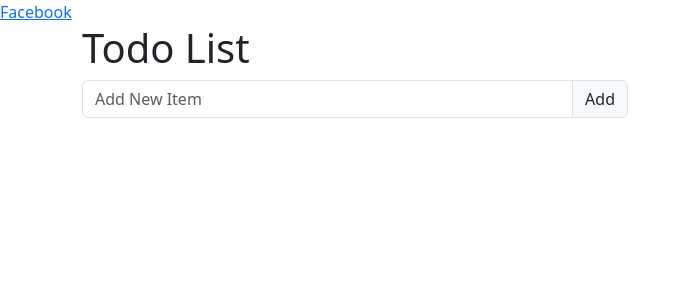
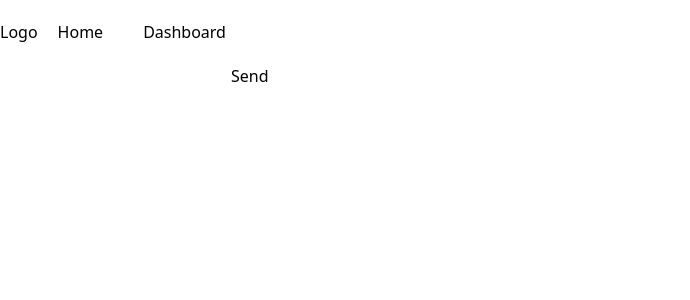
Before and after one commit to dipujscoder/react-test, a React (Create React App) app: page / in a window 1280 px wide. Shown: the top 300 px of the page, without its empty margins (0-690 px from the left). Built offline with nearby package versions, Linux system fonts and the light colour scheme.

Commit message:
fix: router active

```diff
--- a/package.json
+++ b/package.json
@@ -7,7 +7,6 @@
     "@testing-library/jest-dom": "^5.17.0",
     "@testing-library/react": "^13.4.0",
     "@testing-library/user-event": "^13.5.0",
-    "bootstrap": "^5.3.3",
     "classnames": "^2.5.1",
     "prop-types": "^15.8.1",
     "react": "^18.3.1",
@@ -39,5 +38,8 @@
       "last 1 firefox version",
       "last 1 safari version"
     ]
+  },
+  "devDependencies": {
+    "tailwindcss": "^3.4.4"
   }
 }
--- a/src/App.js
+++ b/src/App.js
@@ -1,19 +1,8 @@
-import Link from "./components/Link";
-import Todos from "./components/Todos";
+import { RouterProvider } from "react-router-dom";
+import router from "./router";
 
 function App() {
-  return (
-    <div className="App">
-      <Link to="www.facebook.com">Facebook</Link>
-      <div className="container">
-        <div className="row">
-          <div className="col-md-6">
-            <Todos />
-          </div>
-        </div>
-      </div>
-    </div>
-  );
+  return <RouterProvider router={router} />;
 }
 
 export default App;
--- /dev/null
+++ b/src/components/Header/header.css
@@ -0,0 +1,4 @@
+/* Header  */
+.navbar {
+
+}
--- /dev/null
+++ b/src/components/Header/index.js
@@ -0,0 +1,38 @@
+import React from "react";
+import { NavLink } from "react-router-dom";
+
+import "./header.css";
+
+export default function Header() {
+  return (
+    <nav className="navbar py-5">
+      <div className="container mx-auto bg-dark">
+        <div className="flex">
+          <div className="logo">Logo</div>
+          <ul className="flex">
+            <li className="mx-5">
+              <NavLink
+                to="/"
+                className={({ isActive, isPending }) =>
+                  isPending ? "pending" : isActive ? "active" : ""
+                }
+              >
+                Home
+              </NavLink>
+            </li>
+            <li className="mx-5">
+              <NavLink
+                to="/dashboard"
+                className={({ isActive, isPending }) =>
+                  isPending ? "pending" : isActive ? "active" : ""
+                }
+              >
+                Dashboard
+              </NavLink>
+            </li>
+          </ul>
+        </div>
+      </div>
+    </nav>
+  );
+}
--- /dev/null
+++ b/src/components/Layouts/index.js
@@ -0,0 +1,14 @@
+import React from "react";
+import Header from "../Header";
+import { Outlet } from "react-router-dom";
+
+export default function Layout({ children }) {
+  return (
+    <div>
+      <Header expand="md" container={true} />
+
+      {children}
+      <Outlet />
+    </div>
+  );
+}
--- a/src/index.css
+++ b/src/index.css
@@ -1,13 +1,3 @@
-body {
-  margin: 0;
-  font-family: -apple-system, BlinkMacSystemFont, 'Segoe UI', 'Roboto', 'Oxygen',
-    'Ubuntu', 'Cantarell', 'Fira Sans', 'Droid Sans', 'Helvetica Neue',
-    sans-serif;
-  -webkit-font-smoothing: antialiased;
-  -moz-osx-font-smoothing: grayscale;
-}
-
-code {
-  font-family: source-code-pro, Menlo, Monaco, Consolas, 'Courier New',
-    monospace;
-}
+@tailwind base;
+@tailwind components;
+@tailwind utilities;
--- a/src/index.js
+++ b/src/index.js
@@ -1,9 +1,9 @@
 import React from "react";
 import ReactDOM from "react-dom/client";
-import "bootstrap/dist/css/bootstrap.css";
 import App from "./App";
 import reportWebVitals from "./reportWebVitals";
 import "@mdi/font/css/materialdesignicons.min.css";
+import "./index.css";
 
 const root = ReactDOM.createRoot(document.getElementById("root"));
 root.render(
--- /dev/null
+++ b/src/pages/dashboard/index.js
@@ -0,0 +1,14 @@
+import React from "react";
+
+export default function Dashboard() {
+  return (
+    <div>
+      <p>
+        Lorem ipsum dolor, sit amet consectetur adipisicing elit. Impedit
+        eligendi ullam, quam voluptas rem quaerat ut. Ut, vitae tenetur. Sunt
+        fugiat neque molestias eligendi molestiae, esse animi alias labore
+        error.
+      </p>
+    </div>
+  );
+}
--- /dev/null
+++ b/src/pages/error-page.js
@@ -0,0 +1,15 @@
+import React from "react";
+import { useRouteError } from "react-router-dom";
+
+export default function ErrorPage() {
+  const error = useRouteError();
+  return (
+    <div id="error-page">
+      <h1>Oops!</h1>
+      <p>Sorry, an unexpected error has occurred.</p>
+      <p>
+        <i>{error.statusText || error.message}</i>
+      </p>
+    </div>
+  );
+}
--- /dev/null
+++ b/src/pages/home/index.js
@@ -0,0 +1,13 @@
+import React from "react";
+import Layout from "../../components/Layouts";
+
+export default function Home() {
+  return (
+    <Layout>
+      <form action="dashboard">
+        <input type="text" />
+        <button type="button">Send</button>
+      </form>
+    </Layout>
+  );
+}
--- /dev/null
+++ b/src/router.js
@@ -0,0 +1,25 @@
+import {
+  createBrowserRouter,
+  createRoutesFromElements,
+  Route,
+} from "react-router-dom";
+import Home from "./pages/home";
+import Dashboard from "./pages/dashboard";
+import ErrorPage from "./pages/error-page";
+
+// Instead of this:
+const router = createBrowserRouter([
+  {
+    path: "/",
+    element: <Home />,
+    errorElement: <ErrorPage />,
+    children: [
+      {
+        path: "dashboard",
+        element: <Dashboard />,
+      },
+    ],
+  },
+]);
+
+export default router;
--- /dev/null
+++ b/tailwind.config.js
@@ -0,0 +1,8 @@
+/** @type {import('tailwindcss').Config} */
+module.exports = {
+  content: ["./src/**/*.{js,jsx,ts,tsx}"],
+  theme: {
+    extend: {},
+  },
+  plugins: [],
+};
```
Also changed, not shown: 1 other file (tests, documents, lock files or other folders).
